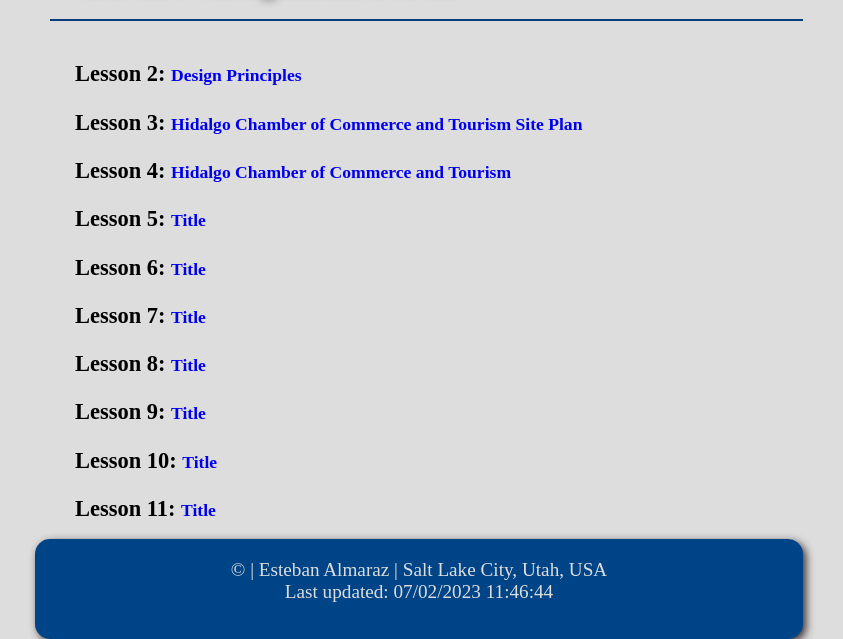
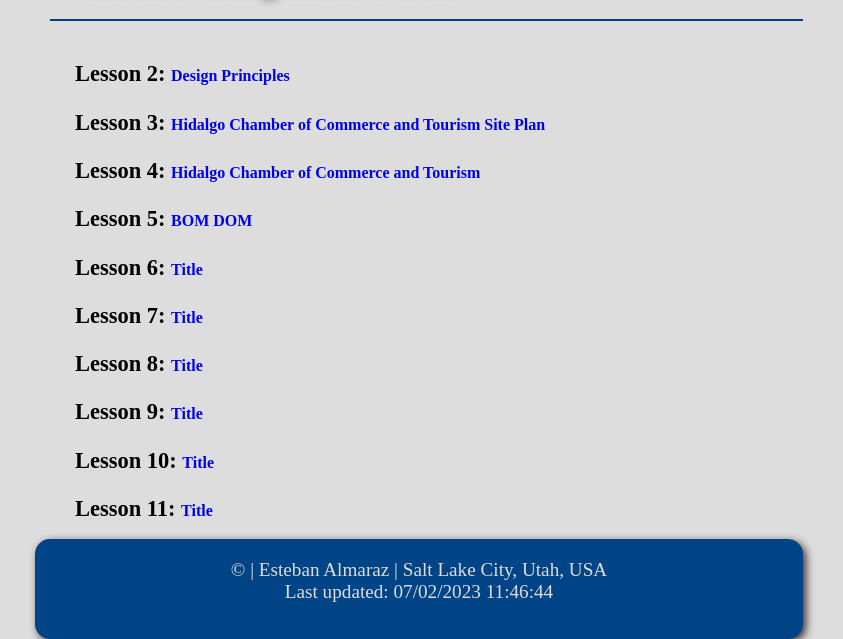
Before and after one commit to ealmarazr/wdd230-backup, a plain HTML site: page index.html in a window 1280 px wide. Shown: the part 311-950 px from the top of the page, without its empty margins (221-1064 px from the left). Drawn offline with Linux system fonts and the light colour scheme; files that its build step writes are made by us from their sources.

Commit message:
adding chap5

```diff
--- a/index.html
+++ b/index.html
@@ -27,7 +27,7 @@
             <li><h3>Lesson 2: <a href="lesson2/lesson2.html" title="Lesson 2">Design Principles</a></h3></li>
             <li><h3>Lesson 3: <a href="lesson3/index.html" title="Lesson 3">Hidalgo Chamber of Commerce and Tourism Site Plan</a></h3></li>
             <li><h3>Lesson 4: <a href="chamber/chamber.html" title="Chamber of Commerce and Tourism">Hidalgo Chamber of Commerce and Tourism</a></h3></li>
-            <li><h3>Lesson 5: <a href="lesson-05/lesson-05.html" title="Lesson 5">Title</a></h3></li>
+            <li><h3>Lesson 5: <a href="lesson5/bom.html" title="BOM DOM">BOM DOM</a></h3></li>
             <li><h3>Lesson 6: <a href="lesson-06/lesson-06.html" title="Lesson 6">Title</a></h3></li>
             <li><h3>Lesson 7: <a href="lesson-07/lesson-07.html" title="Lesson 7">Title</a></h3></li>
             <li><h3>Lesson 8: <a href="lesson-08/lesson-08.html" title="Lesson 8">Title</a></h3></li>
--- a/styles/main.css
+++ b/styles/main.css
@@ -64,9 +64,9 @@
 
 ul li h3 a{
     text-decoration: none;
-    font-size: 1.1rem;
+    font-size: 1rem;
     font-family: "fontello";
-    font-weight:800;
+    font-weight:600;
 }
 .title-c {
   /*  grid-area: title-c; */
```
